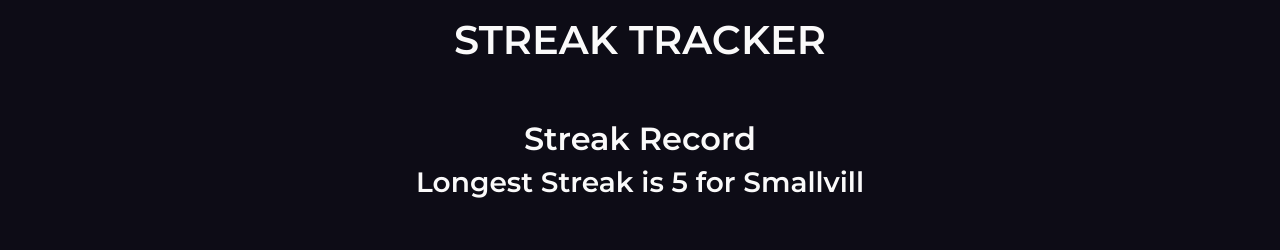
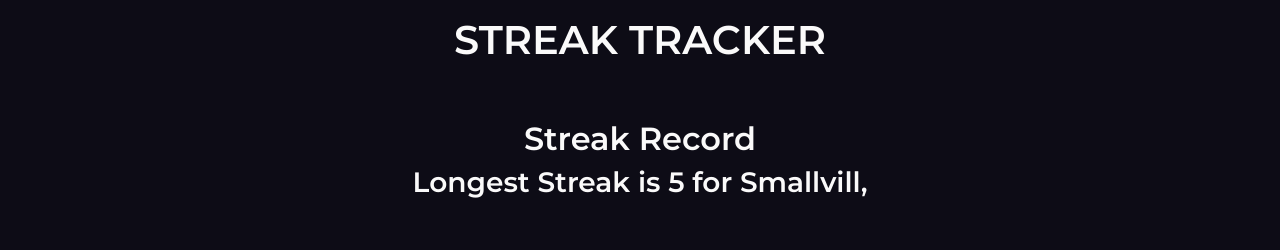
Before and after one commit to Joshuafrankle/streak-tracker, a React (Create React App) app: page / in a window 1280 px wide. Shown: the top 250 px of the page. Built offline with nearby package versions, Linux system fonts and the light colour scheme.

Commit message:
Added comma

```diff
--- a/src/pages/StreakRec.jsx
+++ b/src/pages/StreakRec.jsx
@@ -9,9 +9,11 @@ export default function StreakRec() {
     streaks.map((stk) => stk.streakCount)
   );
 
-  const largestStreakTitle = streaks.map(
-    (stk) => stk.streakCount === largestStreak && stk.title
+  let largestStreakTitle = streaks.map((stk) =>
+    stk.streakCount === largestStreak ? stk.title : null
   );
+
+  largestStreakTitle = largestStreakTitle.join(", ");
 
   return (
     <>
```
